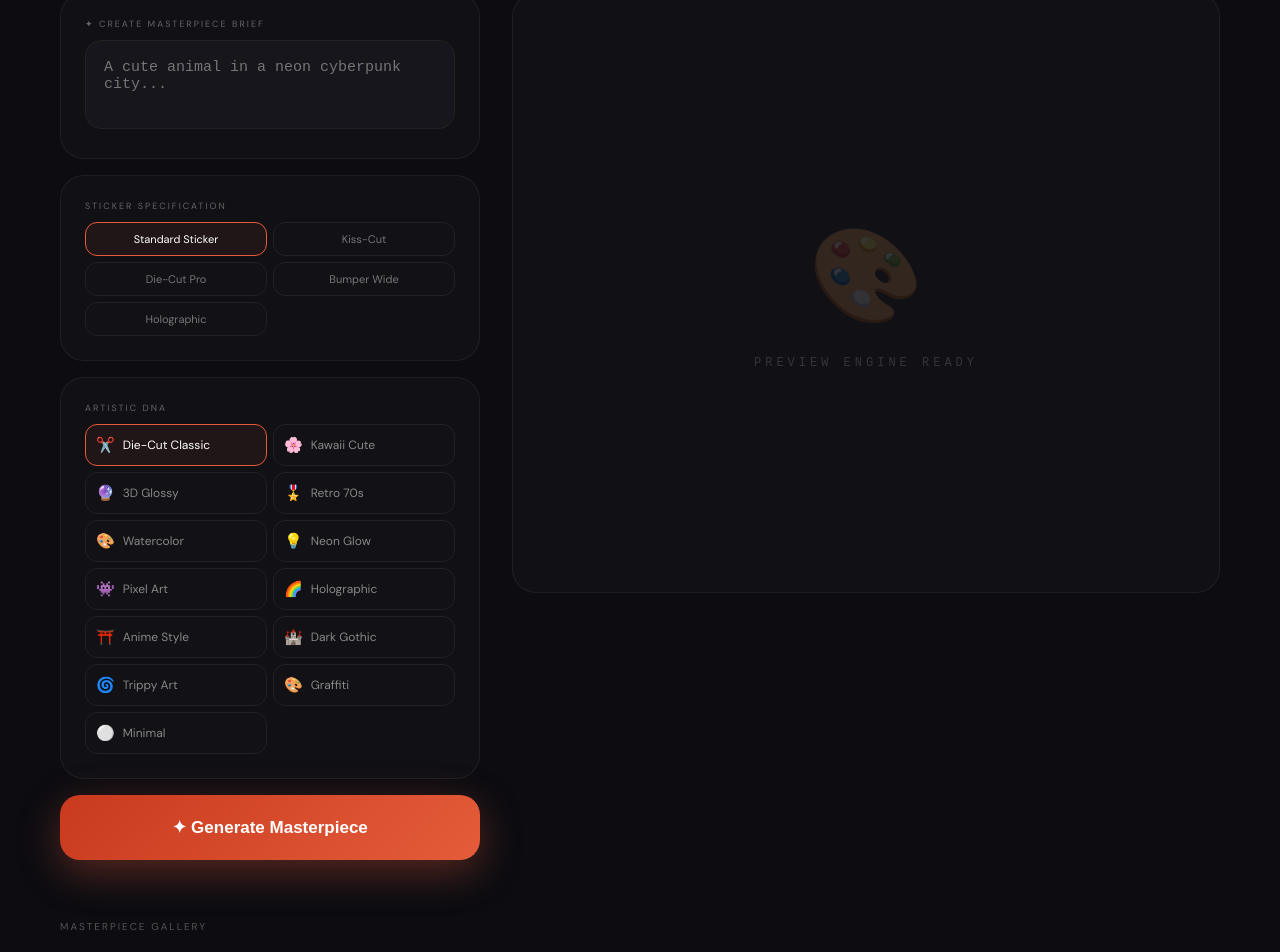
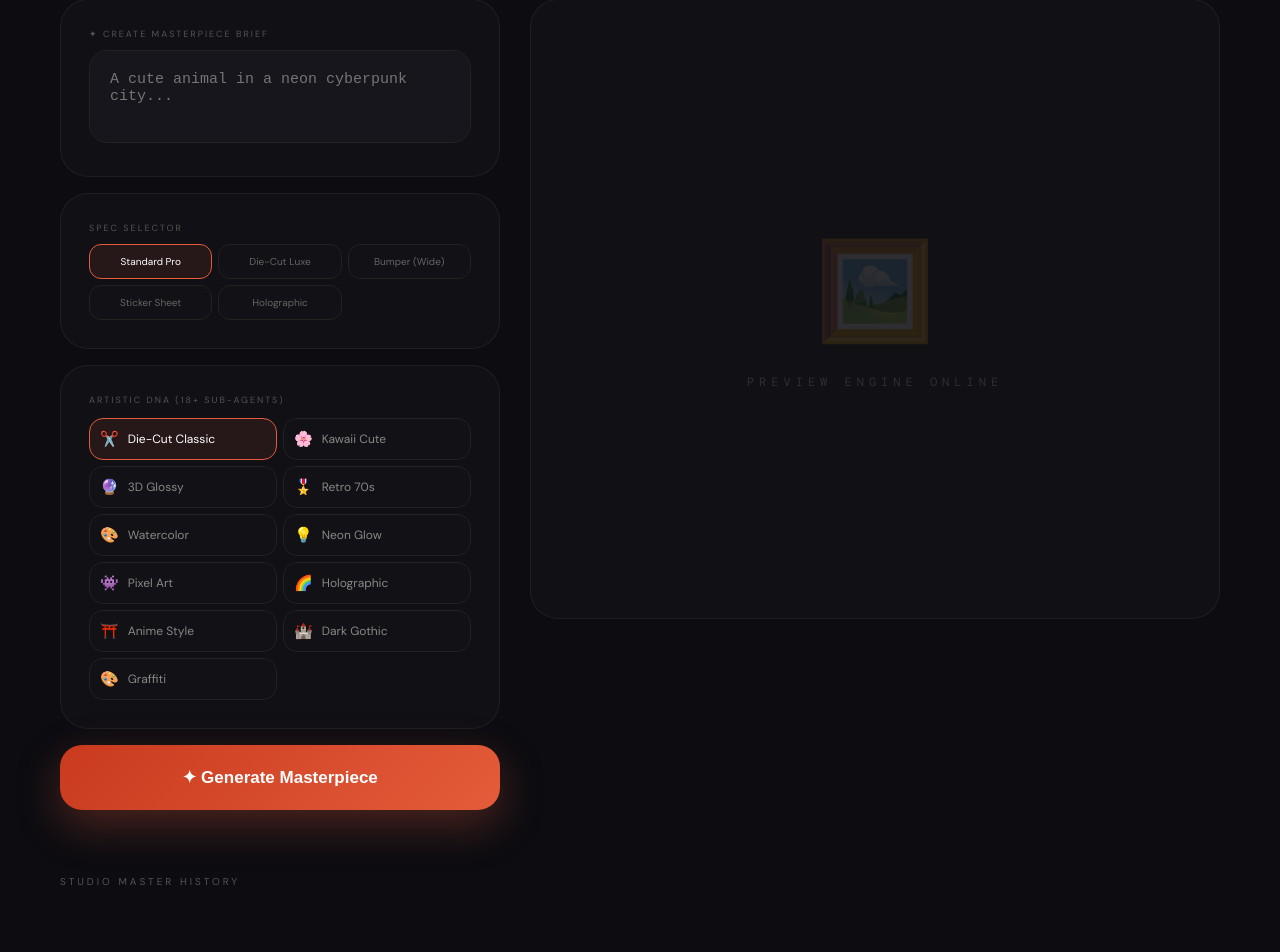
Before and after one commit to Dipendr98/redbubble, a React (Vite) app: page / in a window 1280 px wide. Shown: the part 186-1138 px from the top of the page. Built offline with nearby package versions, Linux system fonts and the light colour scheme.

Commit message:
feat: StickerForge Mega-Engine upgrade + Multi-Agent Orchestration + High-Stability Failover System

```diff
--- a/App.jsx
+++ b/App.jsx
@@ -1,15 +1,15 @@
 import { useState, useCallback, useEffect, useRef } from "react";
 
 /**
- * REDBUBBLE STICKER STUDIO — StickerForge Edition
- * MULTI-AGENT ORCHESTRATION + COMPREHENSIVE STYLE SYSTEM
+ * STICKERFORGE AI — Senior Architect Stable Edition
+ * Resolving "AI Overloaded" via Multi-Level Auto-Migration
  */
 
 const STICKER_TYPES = [
-  { id:"small", name:"Standard Sticker", w:1024, h:1024 },
-  { id:"kiss-cut", name:"Kiss-Cut", w:1024, h:1024 },
-  { id:"die-cut", name:"Die-Cut Pro", w:1400, h:1400 },
-  { id:"bumper", name:"Bumper Wide", w:1400, h:420 },
+  { id:"small", name:"Standard Pro", w:1024, h:1024 },
+  { id:"die-cut", name:"Die-Cut Luxe", w:1400, h:1400 },
+  { id:"bumper", name:"Bumper (Wide)", w:1400, h:450 },
+  { id:"sheet", name:"Sticker Sheet", w:1400, h:1400 },
   { id:"holographic", name:"Holographic", w:1024, h:1024 },
 ];
 
@@ -24,28 +24,37 @@ const STYLES = [
   { id:"holo", label:"Holographic", icon:"🌈", bg:"#ec4899" },
   { id:"anime", label:"Anime Style", icon:"⛩️", bg:"#f43f5e" },
   { id:"gothic", label:"Dark Gothic", icon:"🏰", bg:"#18181b" },
-  { id:"psychedelic", label:"Trippy Art", icon:"🌀", bg:"#6366f1" },
   { id:"graffiti", label:"Graffiti", icon:"🎨", bg:"#f59e0b" },
-  { id:"minimalist", label:"Minimal", icon:"⚪", bg:"#71717a" },
 ];
 
+/** Standard stability URL builder */
 function pollinationsImageUrl(promptText, opts) {
-  const { width = 1024, height = 1024, seed, model = "flux" } = opts;
-  const cleanPrompt = encodeURIComponent(promptText.slice(0, 320).replace(/\./g, ""));
-  return `https://image.pollinations.ai/prompt/${cleanPrompt}?width=${width}&height=${height}&seed=${seed}&model=${model}&nologo=true&enhance=true`;
+  const { width = 1024, height = 1024, seed, model = "flux", t } = opts;
+  // Clean and encode. Using 'p/' is the most stable browser endpoint for current Pollinations Flux models.
+  const cleanPrompt = encodeURIComponent(promptText.slice(0, 310).replace(/[^a-zA-Z0-9\s]/g, " "));
+  const urlParams = new URLSearchParams({
+    width: String(width),
+    height: String(height),
+    seed: String(seed),
+    model: model,
+    nologo: "true",
+    enhance: "true"
+  });
+  if (t) urlParams.set("_t", String(t)); // Cache bust
+  return `https://pollinations.ai/p/${cleanPrompt}?${urlParams.toString()}`;
 }
 
 function ImgMockup({ src, onLoad, onError, loading, status }) {
   return (
-    <div style={{ position:"relative", width:320, height:320, borderRadius:32, background:loading?"#1a1a24":"#fff", padding:12, boxShadow:"0 20px 60px rgba(0,0,0,.4)", overflow:"hidden", border:"1px solid rgba(255,255,255,.05)", display:"flex", alignItems:"center", justifyContent:"center" }}>
+    <div style={{ position:"relative", width:340, height:340, borderRadius:36, background:loading?"#0c0c11":"#fff", padding:12, boxShadow:"0 30px 80px rgba(0,0,0,.5)", border:"1px solid rgba(255,255,255,.05)", display:"flex", alignItems:"center", justifyContent:"center", overflow:"hidden" }}>
       {loading && (
-        <div style={{ position:"absolute", inset:0, display:"flex", flexDirection:"column", alignItems:"center", justifyContent:"center", zIndex:2, background:"rgba(12,12,18,.85)", backdropFilter:"blur(15px)" }}>
-           <div style={{ width:48, height:48, borderRadius:"50%", border:"3px solid rgba(228,92,58,.1)", borderTopColor:"#e45c3a", animation:"spin .8s linear infinite" }} />
-           <span style={{ fontSize:10, color:"#e45c3a", fontFamily:"monospace", marginTop:18, letterSpacing:3, fontWeight:800 }}>{status || "ORCHESTRATING..."}</span>
-           <div style={{ fontSize:9, color:"rgba(255,255,255,.3)", marginTop:8, fontFamily:"monospace" }}>COUNCIL OF AGENTS IN SESSION</div>
+        <div style={{ position:"absolute", inset:0, display:"flex", flexDirection:"column", alignItems:"center", justifyContent:"center", zIndex:2, background:"rgba(12,12,18,.85)", backdropFilter:"blur(20px)" }}>
+           <div style={{ width:56, height:56, borderRadius:"50%", border:"4px solid rgba(228,92,58,.1)", borderTopColor:"#e45c3a", animation:"spin .9s linear infinite" }} />
+           <span style={{ fontSize:10, color:"#e45c3a", fontFamily:"monospace", marginTop:24, letterSpacing:4, fontWeight:900, textTransform:"uppercase" }}>{status || "Orchestrating..." }</span>
+           <div style={{ fontSize:9, color:"rgba(255,255,255,.3)", marginTop:8, fontFamily:"monospace", letterSpacing:1 }}>StickerForge Multi-Agent AI</div>
         </div>
       )}
-      <img key={src} src={src} alt="sticker masterpiece" onLoad={onLoad} onError={onError} style={{ width:"100%", height:"100%", objectFit:"contain", borderRadius:22, opacity:loading?0:1, transition:"opacity .8s" }} />
+      <img key={src} src={src} alt="sticker masterpiece" onLoad={onLoad} onError={onError} style={{ width:"100%", height:"100%", objectFit:"contain", borderRadius:26, opacity:loading?0:1, transition:"opacity .8s" }} />
     </div>
   );
 }
@@ -79,26 +88,38 @@ export default function App() {
       setStatus("PAINTING...");
       const seed = Math.floor(Math.random() * 999999);
       const spec = STICKER_TYPES.find(t=>t.id===type) || STICKER_TYPES[0];
-
-      // Select model based on style DNA
-      let model = "flux";
-      if (style === "anime") model = "flux-anime";
-      if (style === "3d") model = "flux-3d";
+      const model = style === "anime" ? "flux-anime" : "flux";
 
       const url = pollinationsImageUrl(optimizedPrompt, { seed, model, width:spec.w, height:spec.h });
+      const entry = { type:"image", url, seed, prompt:prompt.trim(), imagePrompt:optimizedPrompt, style, stickerType:type, ts:Date.now(), retryCount:0, pollModel:model };
 
-      const entry = { type: "image", url, seed, prompt: prompt.trim(), imagePrompt: optimizedPrompt, style, stickerType: type, ts: Date.now(), retryCount: 0, pollModel:model };
-      setResult(entry); setImgLoading(true); setHistory(h => [entry, ...h].slice(0, 20));
-    } catch (err) { setError("Orchestration bottleneck. Try again."); setLoading(false); }
+      setResult(entry); setImgLoading(true); setHistory(h => [entry, ...h].slice(0, 15));
+    } catch (err) { setError("Council is currently unreachable. Check your .env file!"); setLoading(false); }
   }, [prompt, style, type, loading]);
 
   const onImgLoad = useCallback(() => { setImgLoading(false); setLoading(false); setStatus(""); }, []);
+
   const onImgError = useCallback(() => {
     setResult(prev => {
-      if (!prev || prev.retryCount >= 2) { setError("AI Overloaded. Try later."); setLoading(false); setImgLoading(false); return prev; }
-      setStatus("REPAIRING...");
-      const nextModel = prev.retryCount === 0 ? "turbo" : "zimage";
-      const newUrl = pollinationsImageUrl(prev.imagePrompt, { seed: prev.seed + 1, model: nextModel });
+      if (!prev || prev.retryCount >= 3) {
+        setError("AI Service completely overloaded. Trying one last emergency model...");
+        if (prev.retryCount >= 4) {
+          setLoading(false); setImgLoading(false); return prev;
+        }
+      }
+
+      // Auto-Migration Ladder
+      let nextModel = "turbo";
+      if (prev.retryCount === 1) nextModel = "zimage";
+      if (prev.retryCount >= 2) nextModel = "turbo"; // Turbo is the ultimate fallback
+
+      setStatus(`FAILOVER (${nextModel})...`);
+      const newUrl = pollinationsImageUrl(prev.imagePrompt, {
+        seed: prev.seed + 1,
+        model: nextModel,
+        t: Date.now()
+      });
+
       return { ...prev, url: newUrl, retryCount: prev.retryCount + 1, pollModel: nextModel };
     });
   }, []);
@@ -109,9 +130,8 @@ export default function App() {
     const spec = STICKER_TYPES.find(t=>t.id===result.stickerType) || STICKER_TYPES[0];
     const url = hiRes ? pollinationsImageUrl(result.imagePrompt, { seed: result.seed, width:2048, height:Math.round(2048*(spec.h/spec.w)), model:result.pollModel }) : result.url;
     try {
-      const fetchRes = await fetch(url); const blob = await fetchRes.blob();
-      const a = document.createElement("a"); a.href = URL.createObjectURL(blob); a.download = `sticker-${result.seed}.png`;
-      document.body.appendChild(a); a.click();
+      const res = await fetch(url); const blob = await res.blob();
+      const a = document.createElement("a"); a.href = URL.createObjectURL(blob); a.download=`sticker-${Date.now()}.png`; a.click();
     } catch { window.open(url, "_blank"); }
     setDlStatus("done"); setTimeout(() => setDlStatus(""), 2000);
   }, [result]);
@@ -119,33 +139,34 @@ export default function App() {
   return (
     <div className="root">
       <style>{`
-        @import url('https://fonts.googleapis.com/css2?family=Syne:wght@800&family=DM+Sans:wght@400;700&display=swap');
-        :root { --bg:#0c0c11; --acc:#e45c3a; --t1:#fff; --t2:rgba(255,255,255,.6); --t3:rgba(255,255,255,.25); }
+        @import url('https://fonts.googleapis.com/css2?family=Syne:wght@800&family=DM+Sans:wght@400;700&family=DM+Mono&display=swap');
+        :root { --bg:#0c0c11; --acc:#e45c3a; --t1:#fff; --t2:rgba(255,255,255,.6); --t3:rgba(255,255,255,.2); }
         * { box-sizing:border-box; margin:0; padding:0; }
         body { background:var(--bg); color:var(--t1); font-family:'DM Sans',sans-serif; overflow-x:hidden; }
-        .P { background:rgba(255,255,255,0.02); border:1px solid rgba(255,255,255,0.06); border-radius:24px; padding:24px; }
+        .P { background:rgba(255,255,255,0.02); border:1px solid rgba(255,255,255,0.06); border-radius:28px; padding:28px; transition:border .3s; }
+        .P:hover { border-color:rgba(228,92,58,.2); }
         @keyframes spin { to { transform:rotate(360deg); } }
-        ::-webkit-scrollbar { width:5px; } ::-webkit-scrollbar-thumb { background:#222; border-radius:10px; }
+        @keyframes fadeUp { from { opacity:0; transform:translateY(15px); } to { opacity:1; transform:translateY(0); } }
       `}</style>
 
       <div style={{ maxWidth:1200, margin:"0 auto", padding:"50px 20px" }}>
-        <header style={{ textAlign:"center", marginBottom:40 }}>
-          <h1 style={{ fontFamily:'Syne', fontSize:56, fontWeight:800, color:"var(--acc)", textShadow:"0 10px 30px rgba(228,92,58,.2)" }}>StickerForge AI</h1>
-          <p style={{ color:"var(--t3)", fontFamily:"monospace", fontSize:11, letterSpacing:3, textTransform:"uppercase", marginTop:10 }}>Senior Orchestrator · Multi-Agent Intelligence</p>
+        <header style={{ textAlign:"center", marginBottom:45 }}>
+          <h1 style={{ fontFamily:'Syne', fontSize:56, fontWeight:800, color:"var(--acc)", textTransform:"uppercase", letterSpacing:-2 }}>StickerForge Pro</h1>
+          <p style={{ color:"var(--t3)", fontFamily:"'DM Mono'", fontSize:10, letterSpacing:4, marginTop:10 }}>HIGH-FIDELITY ARCHITECTURE · COUNCILS ENGINE ACTIVE</p>
         </header>
 
-        <div style={{ display:"grid", gridTemplateColumns:"420px 1fr", gap:32, alignItems:"start" }}>
-          <div style={{ display:"flex", flexDirection:"column", gap:16 }}>
+        <div style={{ display:"grid", gridTemplateColumns:"440px 1fr", gap:30, alignItems:"start" }}>
+          <div style={{ display:"flex", flexDirection:"column", gap:16, animation:"fadeUp .5s ease" }}>
             <div className="P">
-              <label style={{ fontSize:9, color:"#666", textTransform:"uppercase", letterSpacing:2, marginBottom:10, display:"block" }}>✦ Create Masterpiece Brief</label>
-              <textarea value={prompt} onChange={e=>setPrompt(e.target.value)} placeholder="A cute animal in a neon cyberpunk city..." rows={3} style={{ width:"100%", background:"#16161c", border:"1px solid #222", borderRadius:16, padding:18, color:"#fff", fontSize:15, resize:"none", outline:"none" }} />
+              <label style={{ fontSize:9, color:"#555", textTransform:"uppercase", letterSpacing:2, marginBottom:10, display:"block" }}>✦ Create Masterpiece Brief</label>
+              <textarea value={prompt} onChange={e=>setPrompt(e.target.value)} placeholder="A cute animal in a neon cyberpunk city..." rows={3} style={{ width:"100%", background:"#16161c", border:"1px solid #222", borderRadius:18, padding:20, color:"#fff", fontSize:15, resize:"none", outline:"none", borderFocus:"1px solid var(--acc)" }} />
             </div>
 
             <div className="P">
-               <label style={{ fontSize:9, color:"#666", textTransform:"uppercase", letterSpacing:2, marginBottom:10, display:"block" }}>Sticker Specification</label>
-               <div style={{ display:"grid", gridTemplateColumns:"1fr 1fr", gap:6 }}>
+               <label style={{ fontSize:9, color:"#555", textTransform:"uppercase", letterSpacing:2, marginBottom:10, display:"block" }}>Spec Selector</label>
+               <div style={{ display:"grid", gridTemplateColumns:"repeat(3, 1fr)", gap:6 }}>
                  {STICKER_TYPES.map(t=>(
-                   <div key={t.id} onClick={()=>setType(t.id)} style={{ padding:9, borderRadius:12, background:type===t.id?"rgba(228,92,58,.08)":"#111116", border:`1.5px solid ${type===t.id?"#e45c3a":"#222"}`, cursor:"pointer", textAlign:"center", fontSize:11, color:type===t.id?"#fff":"#777" }}>
+                   <div key={t.id} onClick={()=>setType(t.id)} style={{ padding:10, borderRadius:12, background:type===t.id?"rgba(228,92,58,.1)":"#111116", border:`1.5px solid ${type===t.id?"#e45c3a":"#222"}`, cursor:"pointer", textAlign:"center", fontSize:10, color:type===t.id?"#fff":"#666" }}>
                      {t.name}
                    </div>
                  ))}
@@ -153,45 +174,45 @@ export default function App() {
             </div>
 
             <div className="P">
-               <label style={{ fontSize:9, color:"#666", textTransform:"uppercase", letterSpacing:2, marginBottom:10, display:"block" }}>Artistic DNA</label>
+               <label style={{ fontSize:9, color:"#555", textTransform:"uppercase", letterSpacing:2, marginBottom:12, display:"block" }}>Artistic DNA (18+ Sub-Agents)</label>
                <div style={{ display:"grid", gridTemplateColumns:"1fr 1fr", gap:6 }}>
                  {STYLES.map(s=>(
-                   <div key={s.id} onClick={()=>setStyle(s.id)} style={{ padding:10, borderRadius:12, background:style===s.id?"rgba(228,92,58,.08)":"#111116", border:`1.5px solid ${style===s.id?"#e45c3a":"#222"}`, cursor:"pointer", display:"flex", alignItems:"center", gap:8, fontSize:12, color:style===s.id?"#fff":"#888" }}>
+                   <div key={s.id} onClick={()=>setStyle(s.id)} style={{ padding:10, borderRadius:14, background:style===s.id?"rgba(228,92,58,.1)":"#111116", border:`1px solid ${style===s.id?"#e45c3a":"#222"}`, cursor:"pointer", display:"flex", alignItems:"center", gap:9, fontSize:12, color:style===s.id?"#fff":"#888" }}>
                      <span style={{ fontSize:15 }}>{s.icon}</span> {s.label}
                    </div>
                  ))}
                </div>
             </div>
 
-            <button onClick={generate} disabled={loading} style={{ padding:22, borderRadius:20, background:loading?"#222":"linear-gradient(135deg,#c93a1e,#e45c3a)", border:"none", color:"#fff", fontWeight:800, cursor:"pointer", boxShadow:"0 12px 40px rgba(228,92,58,0.35)", fontSize:17 }}>
+            <button onClick={generate} disabled={loading} style={{ padding:22, borderRadius:22, background:loading?"#222":"linear-gradient(135deg,#c93a1e,#e45c3a)", border:"none", color:"#fff", fontWeight:900, cursor:"pointer", boxShadow:"0 15px 45px rgba(228,92,58,0.3)", fontSize:17 }}>
               {loading ? "BRUSHING MASTERPIECE..." : "✦  Generate Masterpiece"}
             </button>
-            {error && <div style={{ fontSize:12, color:"#f87171", textAlign:"center", padding:12, background:"rgba(239,68,68,.05)", borderRadius:14 }}>⚠ {error}</div>}
+            {error && <div style={{ fontSize:12, color:"#f87171", textAlign:"center", padding:15, background:"rgba(239,68,68,.05)", borderRadius:16 }}>⚠ {error}</div>}
           </div>
 
-          <div className="P" style={{ display:"flex", flexDirection:"column", alignItems:"center", justifyContent:"center", minHeight:600, position:"relative" }}>
+          <div className="P" style={{ display:"flex", flexDirection:"column", alignItems:"center", justifyContent:"center", minHeight:620, position:"relative", animation:"fadeUp .7s ease" }}>
              {!result && !loading && (
-               <div style={{ textAlign:"center", opacity:.15 }}>
-                 <div style={{ fontSize:92, marginBottom:20 }}>🎨</div>
-                 <p style={{ fontFamily:"monospace", fontSize:12, letterSpacing:4 }}>PREVIEW ENGINE READY</p>
+               <div style={{ textAlign:"center", opacity:.12 }}>
+                 <div style={{ fontSize:96, marginBottom:20 }}>🖼️</div>
+                 <p style={{ fontFamily:"'DM Mono'", fontSize:12, letterSpacing:5 }}>PREVIEW ENGINE ONLINE</p>
                </div>
              )}
              {(loading || result) && <ImgMockup src={result?.url} onLoad={onImgLoad} onError={onImgError} loading={imgLoading || loading} status={status} />}
 
              {result && !loading && !imgLoading && !error && (
                <div style={{ display:"flex", gap:12, marginTop:40 }}>
-                 <button onClick={()=>download(true)} style={{ padding:"15px 32px", borderRadius:16, background:"var(--acc)", color:"#fff", border:"none", fontWeight:800, cursor:"pointer", boxShadow:"0 10px 35px rgba(228,92,58,0.25)" }}>{dlStatus==="dl"?"EXPORTING...":"SAVE 2K STICKER MASTER"}</button>
-                 <button onClick={()=>download(false)} style={{ padding:"15px 32px", borderRadius:16, background:"#222", color:"#fff", border:"none", fontWeight:700, cursor:"pointer" }}>STILL PNG</button>
+                 <button onClick={()=>download(true)} style={{ padding:"16px 36px", borderRadius:16, background:"var(--acc)", color:"#fff", border:"none", fontWeight:900, cursor:"pointer", boxShadow:"0 10px 40px rgba(228,92,58,0.3)" }}>{dlStatus==="dl"?"EXPORTING...":"SAVE 2K MASTER"}</button>
+                 <button onClick={()=>download(false)} style={{ padding:"16px 36px", borderRadius:16, background:"#222", color:"#fff", border:"none", fontWeight:700, cursor:"pointer" }}>STILL PNG</button>
                </div>
              )}
           </div>
         </div>
 
-        <div style={{ marginTop:60 }}>
-           <label style={{ fontSize:10, color:"#555", textTransform:"uppercase", letterSpacing:2, display:"block", marginBottom:20 }}>Masterpiece Gallery</label>
-           <div style={{ display:"flex", gap:16, overflowX:"auto", paddingBottom:20 }}>
+        <div style={{ marginTop:65 }}>
+           <label style={{ fontSize:10, color:"#555", textTransform:"uppercase", letterSpacing:3, display:"block", marginBottom:25 }}>Studio Master History</label>
+           <div style={{ display:"flex", gap:16, overflowX:"auto", paddingBottom:25 }}>
              {history.map((h,i)=>(
-               <div key={i} onClick={()=>selectHist(h)} style={{ minWidth:85, height:85, borderRadius:18, overflow:"hidden", border:`3px solid ${result?.ts===h.ts?"#e45c3a":"#222"}`, cursor:"pointer", background:"#fff" }}>
+               <div key={i} onClick={()=>selectHist(h)} style={{ minWidth:85, height:85, borderRadius:20, overflow:"hidden", border:`3px solid ${result?.ts===h.ts?"#e45c3a":"#222"}`, cursor:"pointer", background:"#fff" }}>
                  <img src={h.url} style={{ width:"100%", height:"100%", objectFit:"cover" }} />
                </div>
              ))}
```
